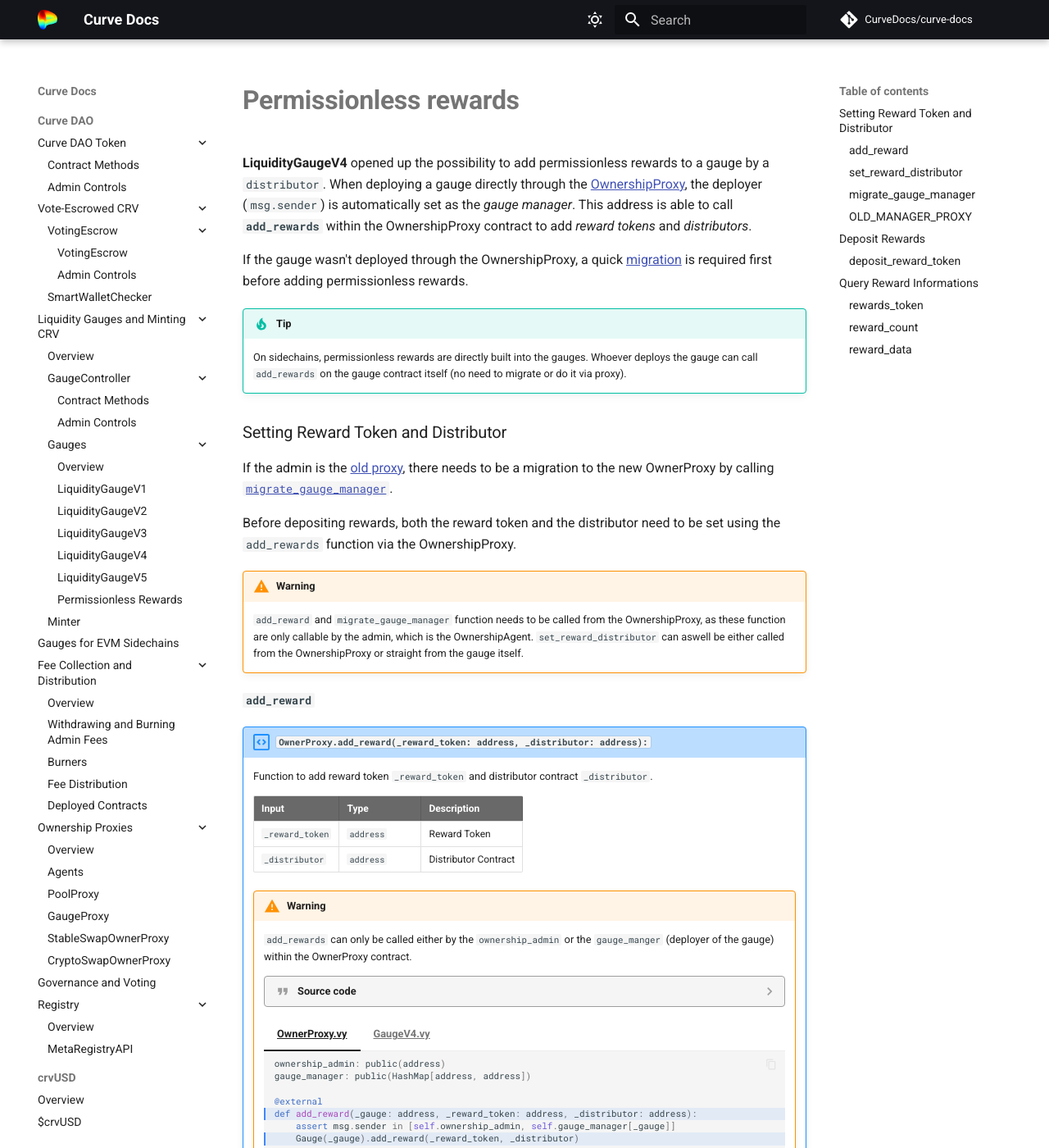
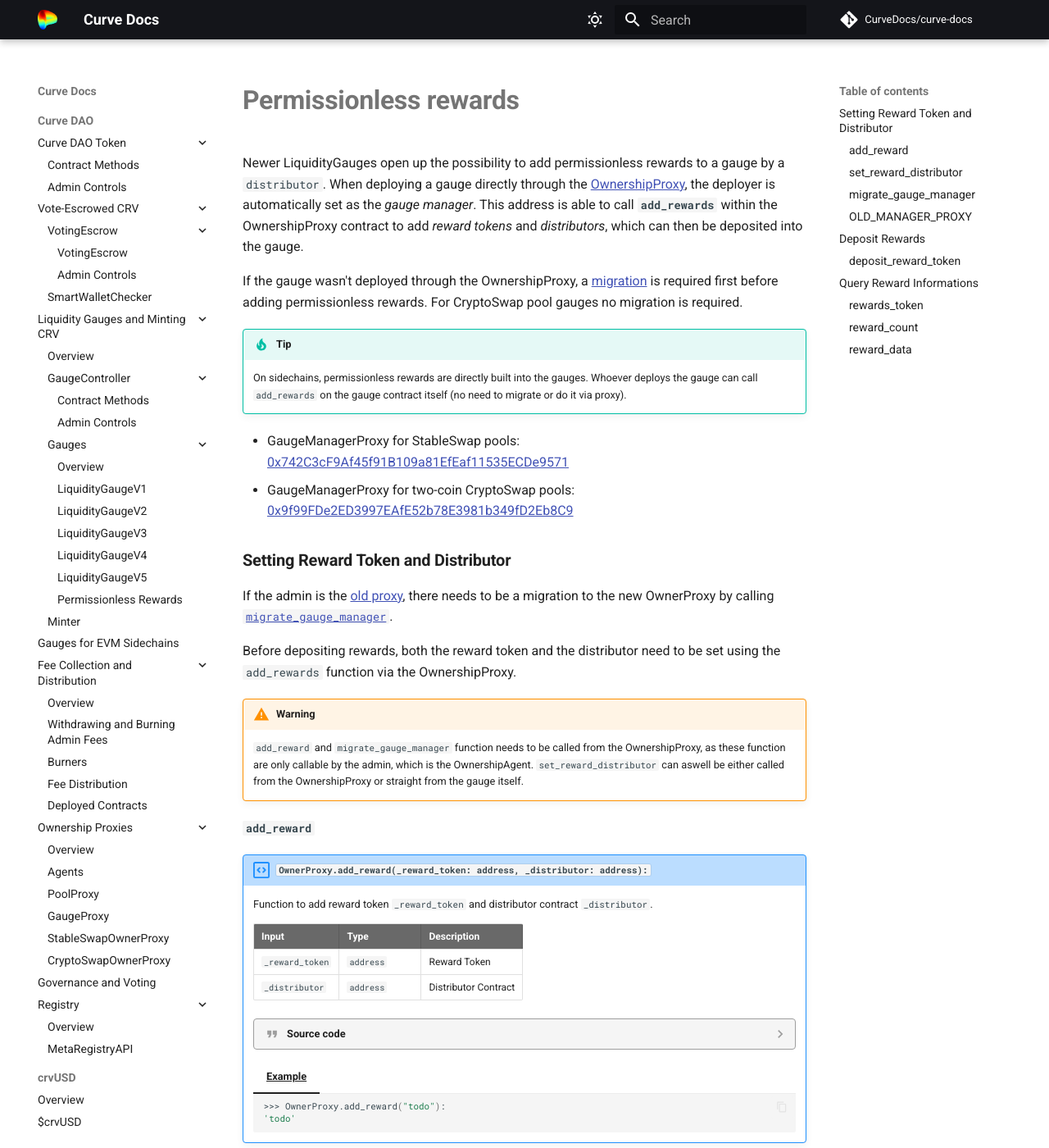
Before and after one commit to CurveDocs/curve-docs, an MkDocs documentation site: the page built from docs/curve_dao/LiquidityGaugesAndMintingCRV/gauges/permissionless_rewards.md, in a window 1280 px wide and 1400 px high. Shown: the whole window at 82% size. Built offline with MkDocs 1.6.1 and Material for MkDocs 9.7.7, drawn with Linux system fonts in a browser that asks for light colours; comment, search, counter and statistics services are not loaded; some of the changed text lies outside the part shown.

Commit message:
premissionless rewards

```diff
--- a/docs/curve_dao/LiquidityGaugesAndMintingCRV/gauges/permissionless_rewards.md
+++ b/docs/curve_dao/LiquidityGaugesAndMintingCRV/gauges/permissionless_rewards.md
@@ -1,12 +1,17 @@
-**LiquidityGaugeV4** opened up the possibility to add permissionless rewards to a gauge by a `distributor`. When deploying a gauge directly through the [OwnershipProxy](../../ownership-proxy/overview.md), the deployer (`msg.sender`) is automatically set as the *gauge manager*. This address is able to call **`add_rewards`** within the OwnershipProxy contract to add *reward tokens* and *distributors*.
+Newer LiquidityGauges open up the possibility to add permissionless rewards to a gauge by a `distributor`. When deploying a gauge directly through the [OwnershipProxy](../../ownership-proxy/overview.md), the deployer is automatically set as the *gauge manager*. This address is able to call **`add_rewards`** within the OwnershipProxy contract to add *reward tokens* and *distributors*, which can then be deposited into the gauge.
 
-If the gauge wasn't deployed through the OwnershipProxy, a quick [migration](../../ownership-proxy/StableSwapOwnerProxy.md#migrate_gauge_manager) is required first before adding permissionless rewards.
+If the gauge wasn't deployed through the OwnershipProxy, a [migration](#migrate_gauge_manager) is required first before adding permissionless rewards. For CryptoSwap pool gauges no migration is required.
 
 !!!tip
     On sidechains, permissionless rewards are directly built into the gauges. Whoever deploys the gauge can call `add_rewards` on the gauge contract itself (no need to migrate or do it via proxy).
 
 
-## Setting Reward Token and Distributor
+- GaugeManagerProxy for StableSwap pools: [0x742C3cF9Af45f91B109a81EfEaf11535ECDe9571](https://etherscan.io/address/0x742C3cF9Af45f91B109a81EfEaf11535ECDe9571)
+- GaugeManagerProxy for two-coin CryptoSwap pools: [0x9f99FDe2ED3997EAfE52b78E3981b349fD2Eb8C9](https://etherscan.io/address/0x9f99FDe2ED3997EAfE52b78E3981b349fD2Eb8C9)
+
+
+
+## **Setting Reward Token and Distributor**
 
 If the admin is the [old proxy](https://etherscan.io/address/0x201798B679859DDF129651d6B58a5C32527EA04c), there needs to be a migration to the new OwnerProxy by calling [`migrate_gauge_manager`](#migrate_gauge_manager).
 
@@ -25,10 +30,7 @@
     | `_reward_token` |  `address` | Reward Token |
     | `_distributor` |  `address` | Distributor Contract |
 
-    !!!warning
-        `add_rewards` can only be called either by the `ownership_admin` or the `gauge_manger` (deployer of the gauge) within the OwnerProxy contract.
-
-        ??? quote "Source code"
+    ??? quote "Source code"
 
         === "OwnerProxy.vy"
 
```
Also changed, not shown: other parts of docs/curve_dao/LiquidityGaugesAndMintingCRV/gauges/permissionless_rewards.md (+3 -0 lines).
